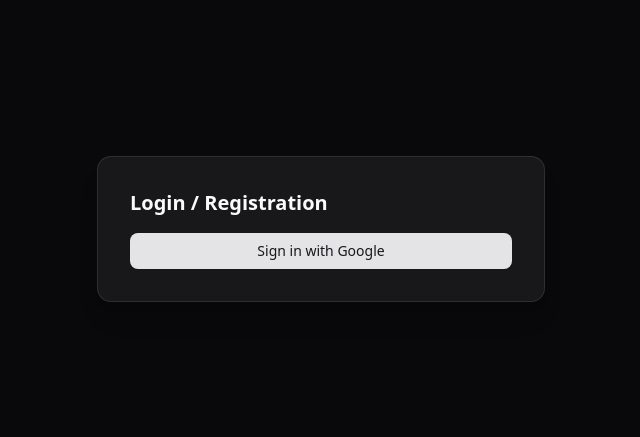
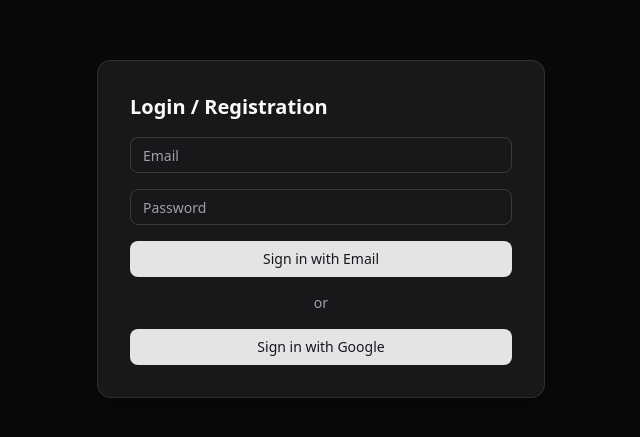
Before and after one commit to IvanPolukhin/Offthread, a React (Vite) app: page /login in a window 1280 px wide. Shown: the part 171-608 px from the top of the page, without its empty margins (319-959 px from the left). Built offline with nearby package versions, Linux system fonts and the light colour scheme.

Commit message:
feat: add email/password login

```diff
--- /dev/null
+++ b/src/components/ui/input.tsx
@@ -0,0 +1,21 @@
+import * as React from 'react';
+
+import { cn } from 'src/lib/utils';
+
+function Input({ className, type, ...props }: React.ComponentProps<'input'>) {
+  return (
+    <input
+      type={type}
+      data-slot="input"
+      className={cn(
+        'file:text-foreground placeholder:text-muted-foreground selection:bg-primary selection:text-primary-foreground dark:bg-input/30 border-input flex h-9 w-full min-w-0 rounded-md border bg-transparent px-3 py-1 text-base shadow-xs transition-[color,box-shadow] outline-none file:inline-flex file:h-7 file:border-0 file:bg-transparent file:text-sm file:font-medium disabled:pointer-events-none disabled:cursor-not-allowed disabled:opacity-50 md:text-sm',
+        'focus-visible:border-ring focus-visible:ring-ring/50 focus-visible:ring-[3px]',
+        'aria-invalid:ring-destructive/20 dark:aria-invalid:ring-destructive/40 aria-invalid:border-destructive',
+        className,
+      )}
+      {...props}
+    />
+  );
+}
+
+export { Input };
--- a/src/pages/Login/index.tsx
+++ b/src/pages/Login/index.tsx
@@ -1,20 +1,56 @@
 import { useLogin } from 'src/pages/Login/useLogin.ts';
 import { Button } from 'src/components/ui/button.tsx';
+import { Input } from 'src/components/ui/input.tsx';
 
 const Login = () => {
-  const { login, isLoggingIn, error } = useLogin();
+  const {
+    email,
+    setEmail,
+    password,
+    setPassword,
+    handleEmailLogin,
+    loginWithGoogle,
+    isLoggingIn,
+    error,
+  } = useLogin();
 
   return (
-    <div className="flex min-h-screen items-center justify-center">
+    <div className="flex min-h-screen items-center justify-center p-4">
       <div className="bg-card w-full max-w-md space-y-4 rounded-xl border p-8 shadow-xl">
         <h2 className="text-xl font-bold">Login / Registration</h2>
-        <Button onClick={login} className="w-full" disabled={isLoggingIn}>
-          {isLoggingIn ? 'Signing in...' : 'Sign in with Google'}
+
+        <form onSubmit={handleEmailLogin} className="space-y-4">
+          <Input
+            type="email"
+            placeholder="Email"
+            value={email}
+            onChange={(e) => setEmail(e.target.value)}
+            required
+          />
+          <Input
+            type="password"
+            placeholder="Password"
+            value={password}
+            onChange={(e) => setPassword(e.target.value)}
+            required
+          />
+          <Button type="submit" className="w-full" disabled={isLoggingIn}>
+            Sign in with Email
+          </Button>
+        </form>
+
+        <div className="text-muted-foreground text-center text-sm">or</div>
+
+        <Button
+          onClick={loginWithGoogle}
+          className="w-full"
+          disabled={isLoggingIn}
+        >
+          Sign in with Google
         </Button>
+
         {error && (
-          <p className="mt-2 text-sm text-red-500">
-            Login error: {error.message}
-          </p>
+          <p className="text-center text-sm text-red-500">{error.message}</p>
         )}
       </div>
     </div>
--- a/src/pages/Login/useLogin.ts
+++ b/src/pages/Login/useLogin.ts
@@ -1,6 +1,7 @@
+import * as React from 'react';
 import { useState } from 'react';
+import { signInWithEmailAndPassword, signInWithPopup } from 'firebase/auth';
 import { useNavigate } from 'react-router-dom';
-import { signInWithPopup } from 'firebase/auth';
 import { auth, provider } from 'src/api';
 import { RoutePaths } from 'src/types';
 
@@ -8,23 +9,52 @@
   const navigate = useNavigate();
   const [isLoggingIn, setIsLoggingIn] = useState(false);
   const [error, setError] = useState<Error | null>(null);
+  const [email, setEmail] = useState('');
+  const [password, setPassword] = useState('');
 
-  const login = async () => {
+  const loginWithGoogle = async () => {
     if (isLoggingIn) return;
     setIsLoggingIn(true);
     setError(null);
-
     try {
       const result = await signInWithPopup(auth, provider);
       console.log('Logged in user:', result.user);
       navigate(RoutePaths.POSTS);
     } catch (err) {
-      console.error('Login failed:', err);
       setError(err as Error);
     } finally {
       setIsLoggingIn(false);
     }
   };
 
-  return { login, isLoggingIn, error };
+  const loginWithEmailAndPassword = async () => {
+    if (isLoggingIn) return;
+    setIsLoggingIn(true);
+    setError(null);
+    try {
+      const result = await signInWithEmailAndPassword(auth, email, password);
+      console.log('Logged in user:', result.user);
+      navigate(RoutePaths.POSTS);
+    } catch (err) {
+      setError(err as Error);
+    } finally {
+      setIsLoggingIn(false);
+    }
+  };
+
+  const handleEmailLogin = async (event: React.FormEvent<HTMLFormElement>) => {
+    event.preventDefault();
+    await loginWithEmailAndPassword();
+  };
+
+  return {
+    email,
+    setEmail,
+    password,
+    setPassword,
+    handleEmailLogin,
+    loginWithGoogle,
+    isLoggingIn,
+    error,
+  };
 };
```
